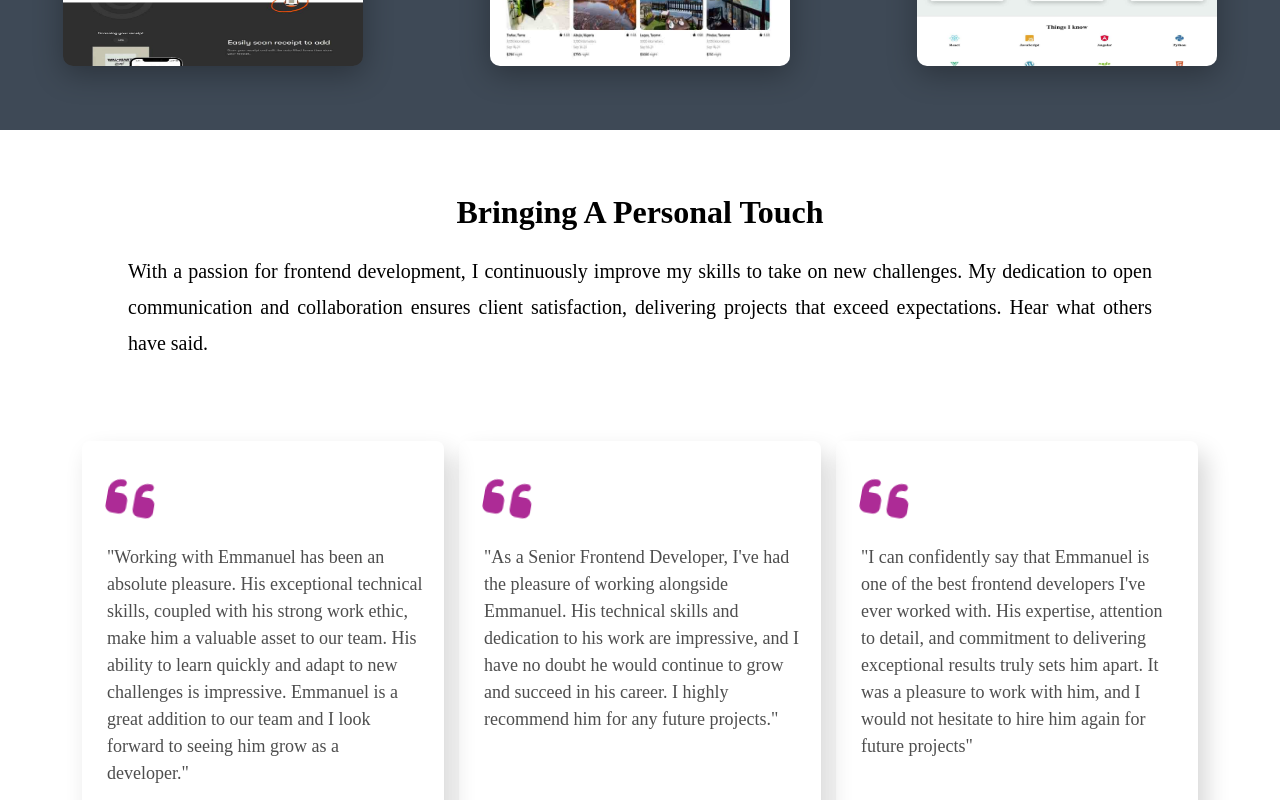
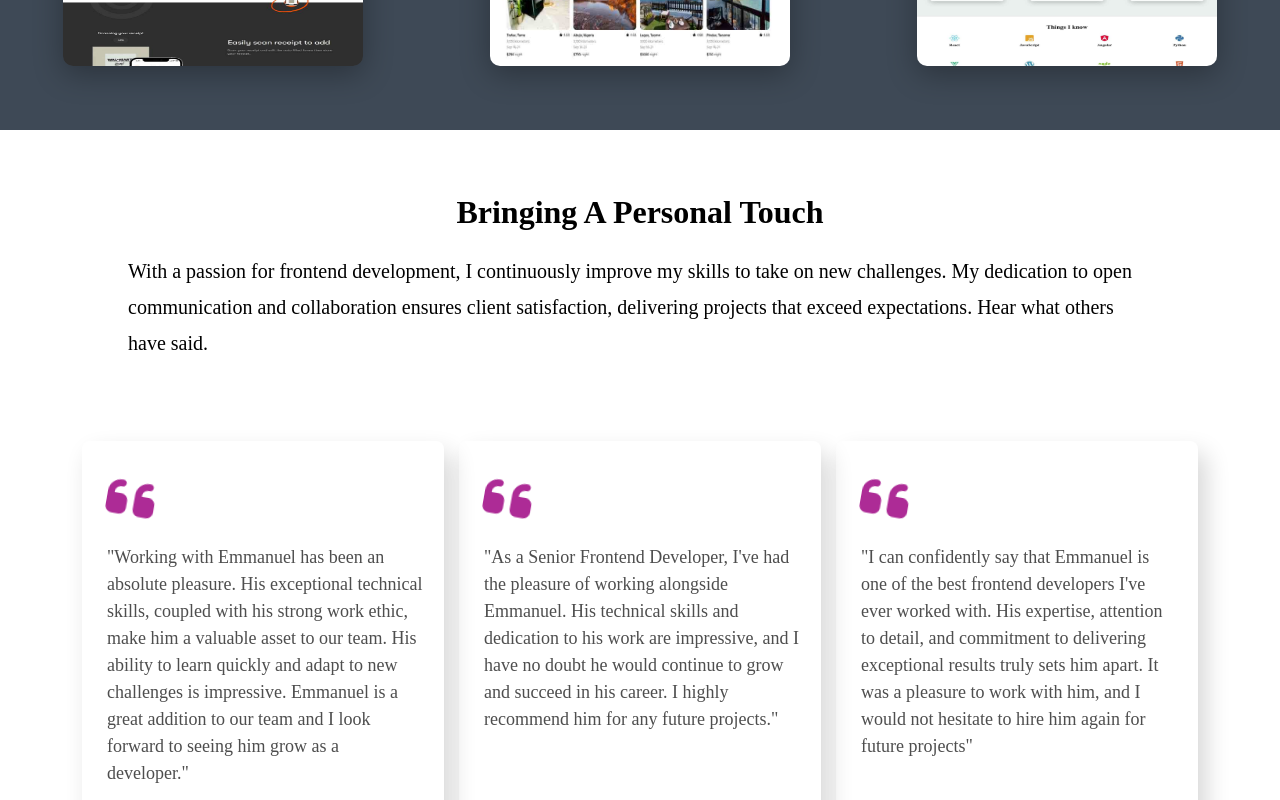
Before and after one commit to EmmanuelVictor62/Code-Manuel-Website, a React (Create React App) app: page / in a window 1280 px wide. Shown: the part 3600-4400 px from the top of the page. Built offline with nearby package versions, Linux system fonts and the light colour scheme.

Commit message:
Updated testimonial card alignment

```diff
--- a/src/Components/Services/_services.scss
+++ b/src/Components/Services/_services.scss
@@ -64,7 +64,8 @@
       position: relative;
 
       p {
-        @include font(25px, 600);
+        font-size: 25px;
+        font-weight: 600;
         margin-top: 30px;
         color: $col-white;
       }
--- a/src/Components/Testimonial/_testimonial.scss
+++ b/src/Components/Testimonial/_testimonial.scss
@@ -6,6 +6,7 @@
   padding: 4em 0em 6em 0em;
   display: flex;
   flex-direction: column;
+  align-items: center;
 
   &[data-toggle="true"] {
     background-color: $col-dark-global;
@@ -26,7 +27,7 @@
     max-width: 80%;
     margin: 0;
     line-height: 1.8em;
-    text-align: justify;
+    text-align: start;
 
     &--container {
       @include flex-justify;
@@ -42,6 +43,11 @@
     display: flex;
     flex-direction: column;
     box-shadow: 8px 12px 25px 0 rgba(0, 0, 0, 0.16);
+
+    @include respond(mobile-screen) {
+      width: 85%;
+      justify-self: center;
+    }
 
     &:hover {
       box-shadow: 8px 12px 25px 0 rgba(0, 0, 0, 0.23);
```
